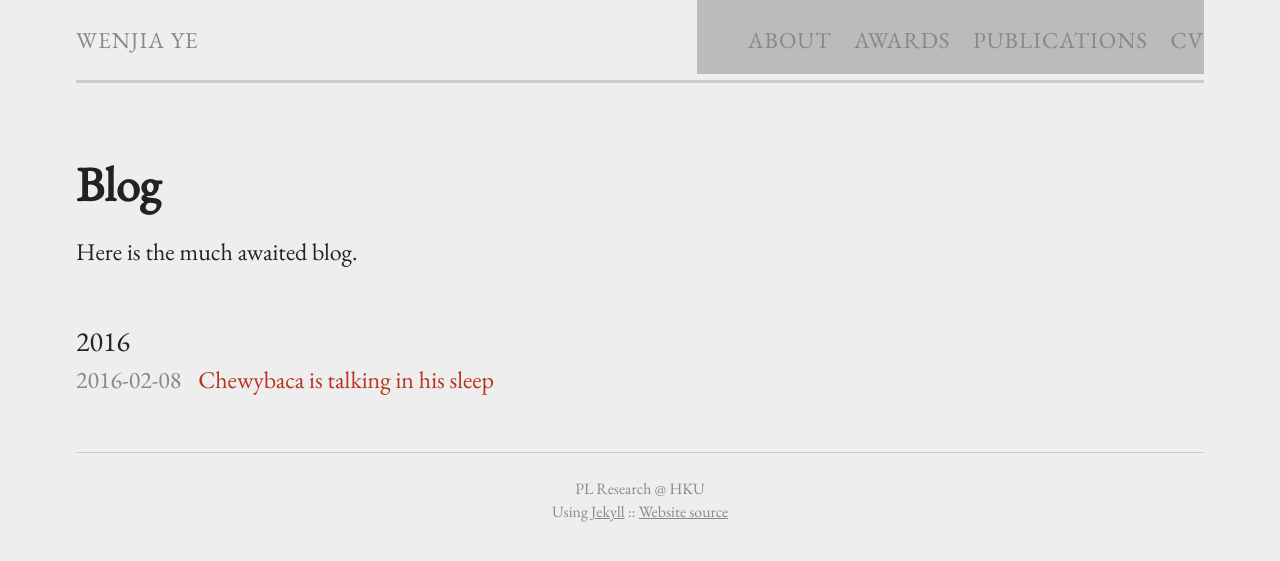
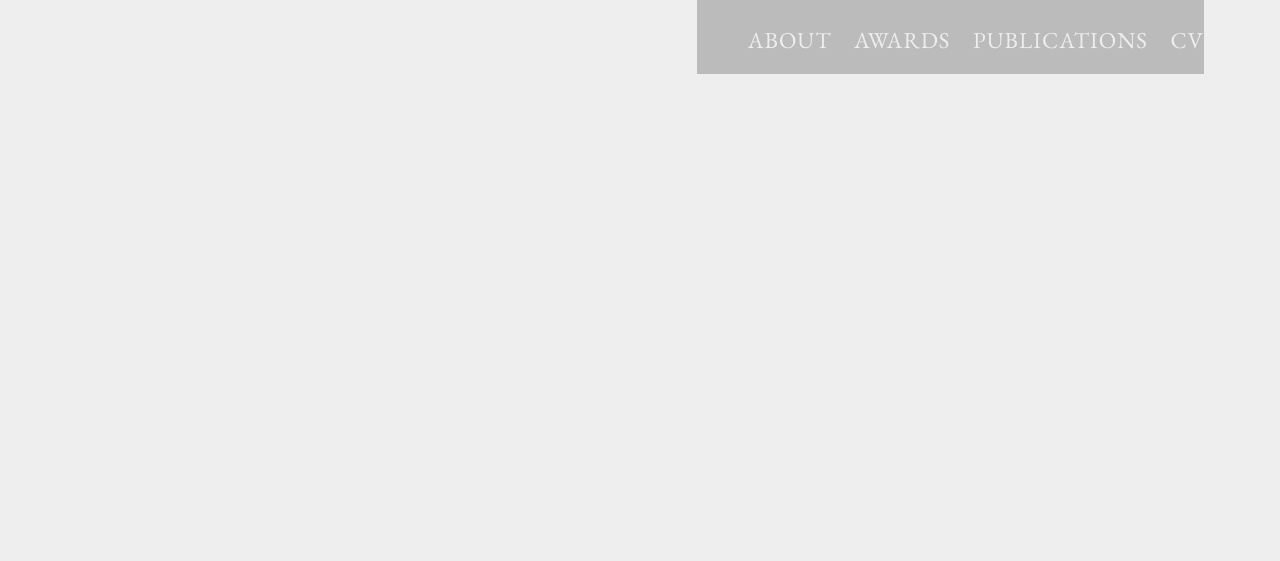
Before and after one commit to YeWenjia/YeWenjia.github.io, a Jekyll site: the page built from blog.md, in a window 1280 px wide. Shown: the top 561 px of the page. Built offline with Jekyll 4.4.1, drawn with Linux system fonts in a browser that asks for light colours.

Commit message:
Update main.scss

```diff
--- a/css/main.scss
+++ b/css/main.scss
@@ -12,13 +12,13 @@ $base-line-height: 1.5;
 $spacing-unit:     1.5em;
 
 $grey-vlight:#eee;
-$grey-light: #ccc;
-$grey:       #888;
-$grey-dark:  #444;
-$grey-vdark: #222;
-$blue:       #0091ed;
-$orange:     #ca6c18;
-$red:        #b6321c;
+$grey-light: #eee;
+$grey:       #eee;
+$grey-dark:  #eee;
+$grey-vdark: #eee;
+$blue:       #eee;
+$orange:     #eee;
+$red:        #eee;
 
 $background:        $grey-vlight;
 $dark-background:   darken($background, 20%);
```
